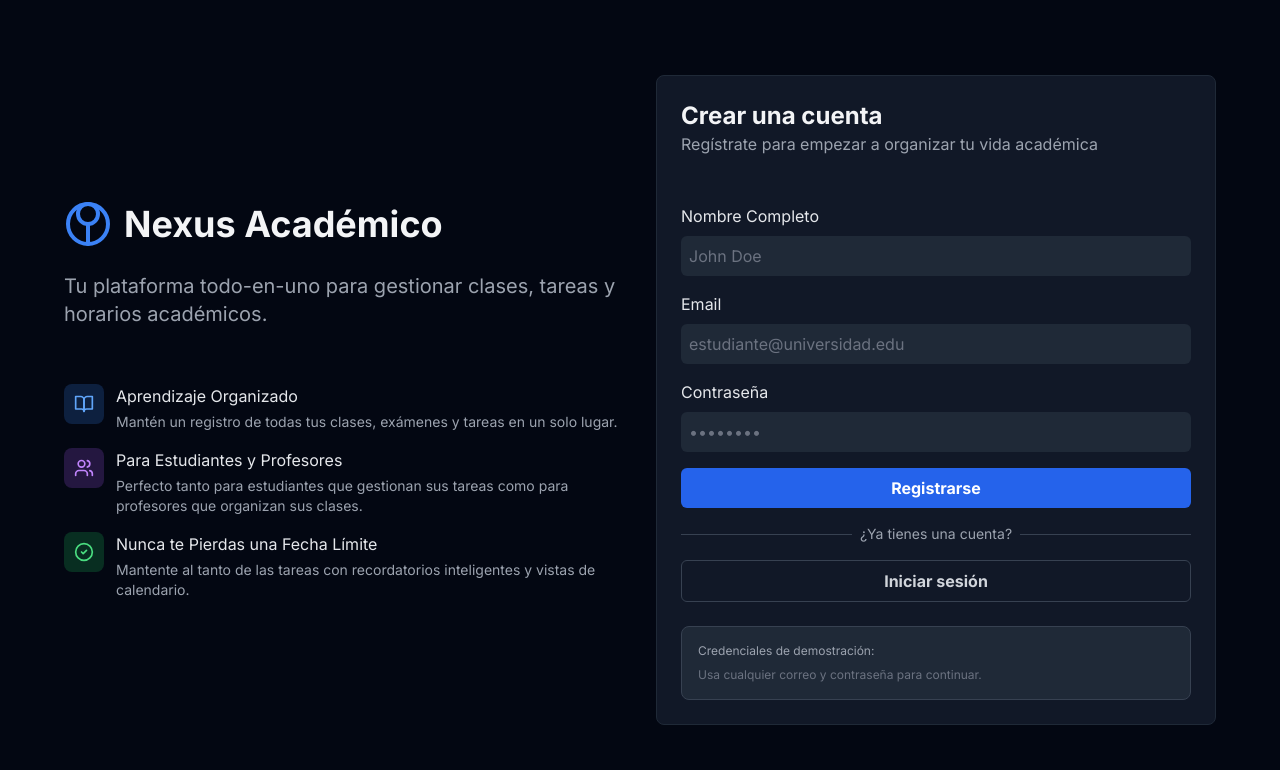
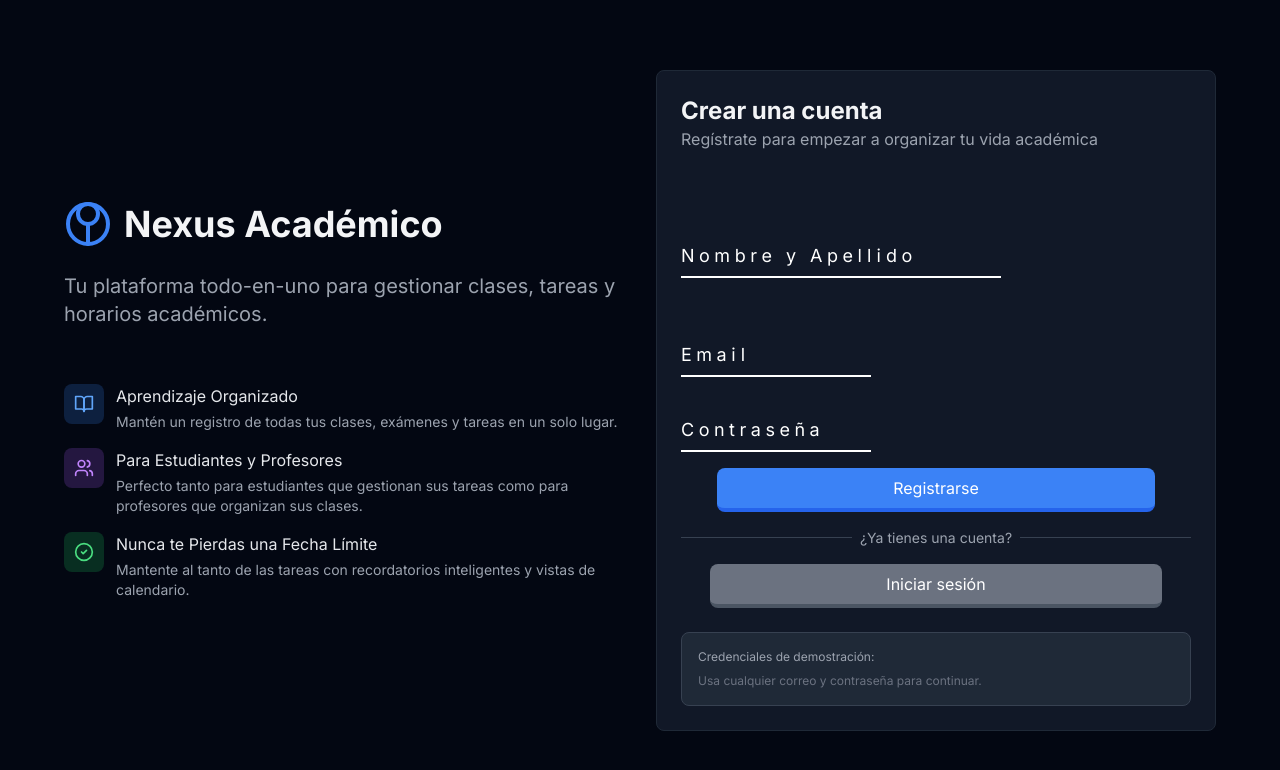
Before and after one commit to NotJavas/Hackathon, a plain HTML site: page src/pages/login.html in a window 1280 px wide. Both pictures are taken after a click on the button "Crear una cuenta". Drawn offline with nearby package versions, Linux system fonts and the light colour scheme.

Commit message:
LoginAnimations

```diff
--- a/public/css/login.css
+++ b/public/css/login.css
@@ -30,3 +30,96 @@
     background-color: #064e3b;
     border-left: 4px solid #34d399;
 }
+
+.space-y-2 {
+    position: relative;
+    margin: 20px 0 40px;
+    width: 190px;
+  }
+
+  .space-y-2 input {
+    background-color: transparent;
+    border: 0;
+    border-bottom: 2px #fff solid;
+    display: block;
+    width: 100%;
+    padding: 15px 0;
+    font-size: 18px;
+    color: #fff;
+
+
+  }
+
+  .space-y-2 input:focus,
+  .space-y-2 input:valid {
+    outline: 0;
+    border-bottom-color: lightblue;
+  }
+
+  .space-y-2 label {
+    position: absolute;
+    top: 15px;
+    left: 0;
+    pointer-events: none;
+  }
+
+  .space-y-2 label span {
+    display: inline-block;
+    font-size: 18px;
+    min-width: 5px;
+    color: #fff;
+    transition: 0.3s cubic-bezier(0.68, -0.55, 0.265, 1.55);
+  }
+
+  .space-y-2 input:focus + label span,
+  .space-y-2 input:valid + label span {
+    color: lightblue;
+    transform: translateY(-30px);
+  }
+
+  .space-y-2 hidden {
+    position: relative;
+    margin: 20px 0 40px;
+    width: 190px;
+
+  }
+
+  .space-y-2 hidden input {
+    background-color: transparent;
+    border: 0;
+    border-bottom: 2px #fff solid;
+    display: block;
+    width: 100%;
+    padding: 15px 0;
+    font-size: 18px;
+    color: #fff;
+
+
+  }
+
+  .space-y-2 hidden input:focus,
+  .space-y-2 hidden input:valid {
+    outline: 0;
+    border-bottom-color: lightblue;
+  }
+
+  .space-y-2 hidden label {
+    position: absolute;
+    top: 15px;
+    left: 0;
+    pointer-events: none;
+  }
+
+  .space-y-2 hidden label span {
+    display: inline-block;
+    font-size: 18px;
+    min-width: 5px;
+    color: #fff;
+    transition: 0.3s cubic-bezier(0.68, -0.55, 0.265, 1.55);
+  }
+
+  .space-y-2 hidden input:focus + label span,
+  .space-y-2 hideen input:valid + label span {
+    color: lightblue;
+    transform: translateY(-30px);
+  }
--- a/public/js/login.js
+++ b/public/js/login.js
@@ -17,6 +17,7 @@ document.addEventListener('DOMContentLoaded', () => {
 
             const toastContainer = document.getElementById('toast-container');
 
+
             function showToast(message, type = 'info') {
                 const toast = document.createElement('div');
                 toast.className = `toast ${type}`;
@@ -34,6 +35,19 @@ document.addEventListener('DOMContentLoaded', () => {
                     }, 300);
                 }, 3000);
             }
+
+                // Al perder el foco (click fuera), borrar contenido
+                emailInput.addEventListener('blur', () => {
+                emailInput.value = '';
+                // (Opcional) disparar 'input' para que otras lógicas reaccionen
+                emailInput.dispatchEvent(new Event('input', { bubbles: true }));
+                });
+
+                passwordInput.addEventListener('blur', () => {
+                passwordInput.value = '';
+                // (Opcional) disparar 'input' para que otras lógicas reaccionen
+                passwordInput.dispatchEvent(new Event('input', { bubbles: true }));
+                });
 
             function toggleForm() {
                 isSignUp.value = !isSignUp.value;
@@ -54,6 +68,7 @@ document.addEventListener('DOMContentLoaded', () => {
                     switchFormButton.textContent = 'Crear una cuenta';
                 }
             }
+
 
             switchFormButton.addEventListener('click', toggleForm);
 
--- a/src/pages/login.html
+++ b/src/pages/login.html
@@ -76,22 +76,63 @@
                 </div>
                 <div class="p-6">
                     <form id="login-form" class="space-y-4">
-                        <div id="name-field" class="space-y-2 hidden">
-                            <label for="name" class="text-gray-200">Nombre Completo</label>
-                            <input id="name" type="text" placeholder="John Doe" class="w-full bg-gray-800 border-gray-700 text-gray-100 placeholder:text-gray-500 rounded-md p-2">
+
+
+
+                        <div id="name-field" class="space-y-2 hidden w-80">
+                            <input id="name" type="text" required="">
+                            <label for="name" class="text-gray-200">
+                                <span style="transition-delay:0ms">N</span>
+                                <span style="transition-delay:50ms">o</span>
+                                <span style="transition-delay:100ms">m</span>
+                                <span style="transition-delay:150ms">b</span>
+                                <span style="transition-delay:200ms">r</span>
+                                <span style="transition-delay:250ms">e</span>
+                                <span style="transition-delay:300ms"> </span>
+                                <span style="transition-delay:350ms">y</span>
+                                <span style="transition-delay:400ms"> </span>
+                                <span style="transition-delay:450ms">A</span>
+                                <span style="transition-delay:500ms">p</span>
+                                <span style="transition-delay:550ms">e</span>
+                                <span style="transition-delay:600ms">l</span>
+                                <span style="transition-delay:650ms">l</span>
+                                <span style="transition-delay:700ms">i</span>
+                                <span style="transition-delay:750ms">d</span>
+                                <span style="transition-delay:800ms">o</span>
+                            </label>
                         </div>
 
+                        <div class="space-y-2 ">
+                            <input id="email" type="email" required = ""/>
+                            <label for="email" class="text-gray-200 w-100">
+                              <span style="transition-delay:0ms">E</span>
+                              <span style="transition-delay:50ms">m</span>
+                              <span style="transition-delay:100ms">a</span>
+                              <span style="transition-delay:150ms">i</span>
+                              <span style="transition-delay:200ms">l</span>
+                            </label>
+                          </div>
+
                         <div class="space-y-2">
-                            <label for="email" class="text-gray-200">Email</label>
-                            <input id="email" type="email" placeholder="estudiante@universidad.edu" class="w-full bg-gray-800 border-gray-700 text-gray-100 placeholder:text-gray-500 rounded-md p-2">
+                            <input id="password" type="password" required ="">
+                            <label for="password" class="text-gray-200">
+                                <span style="transition-delay:0ms">C</span>
+                                <span style="transition-delay:50ms">o</span>
+                                <span style="transition-delay:100ms">n</span>
+                                <span style="transition-delay:150ms">t</span>
+                                <span style="transition-delay:200ms">r</span>
+                                <span style="transition-delay:250ms">a</span>
+                                <span style="transition-delay:300ms">s</span>
+                                <span style="transition-delay:350ms">e</span>
+                                <span style="transition-delay:400ms">ñ</span>
+                                <span style="transition-delay:450ms">a</span>
+                            </label>
                         </div>
 
-                        <div class="space-y-2">
-                            <label for="password" class="text-gray-200">Contraseña</label>
-                            <input id="password" type="password" placeholder="••••••••" class="w-full bg-gray-800 border-gray-700 text-gray-100 placeholder:text-gray-500 rounded-md p-2">
-                        </div>
 
-                        <button type="submit" id="submit-button" class="w-full bg-blue-600 hover:bg-blue-700 text-white font-bold py-2 px-4 rounded-md">
+                        <button type="submit" id="submit-button" class="block mx-auto cursor-pointer transition-all bg-blue-500 text-white px-44 py-2 rounded-lg
+                        border-blue-600 border-b-[4px] hover:brightness-110 hover:-translate-y-[1px] hover:border-b-[6px]
+                        active:border-b-[2px] active:brightness-90 active:translate-y-[2px]">
                             Iniciar sesión
                         </button>
 
@@ -106,7 +147,9 @@
                             </div>
                         </div>
 
-                        <button type="button" id="switch-form-button" class="w-full border border-gray-700 text-gray-300 hover:bg-gray-800 font-bold py-2 px-4 rounded-md">
+                        <button type="button" id="switch-form-button" class="block mx-auto cursor-pointer transition-all bg-gray-500 text-white px-44 py-2 rounded-lg
+                        border-gray-600 border-b-[4px] hover:brightness-110 hover:-translate-y-[1px] hover:border-b-[6px]
+                        active:border-b-[2px] active:brightness-90 active:translate-y-[2px]">
                             Crear una cuenta
                         </button>
                     </form>
```
